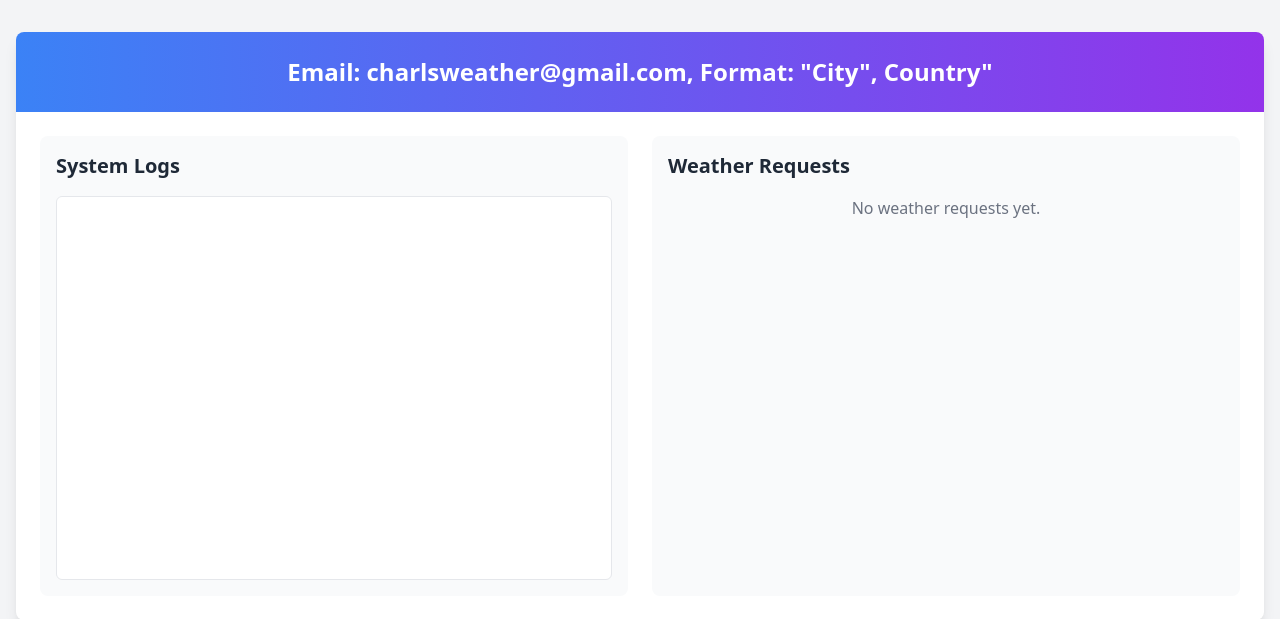
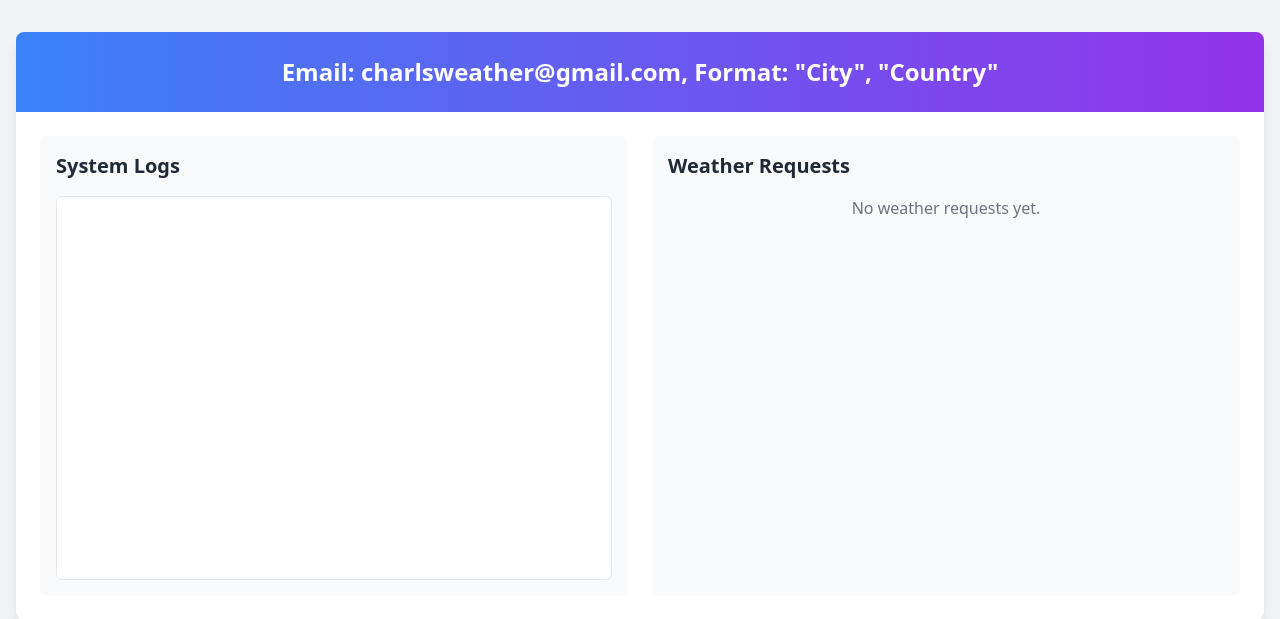
Before and after one commit to Chxrls/Email-Weather, a Flask app: template templates/index.html in a window 1280 px wide. Shown: the top 619 px of the page. Run offline with Flask 3, Linux system fonts and the light colour scheme; the template is opened without the code that fills it, so the values that code supplies are empty; some libraries are stand-ins or nearby versions.

Commit message:
Update index.html

```diff
--- a/templates/index.html
+++ b/templates/index.html
@@ -11,7 +11,7 @@
     <div class="container mx-auto px-4 py-8">
         <div class="bg-white shadow-lg rounded-lg overflow-hidden">
             <div class="bg-gradient-to-r from-blue-500 to-purple-600 p-6">
-                <h1 class="text-2xl font-bold text-white text-center">Email: charlsweather@gmail.com, Format: "City", Country"</h1>
+                <h1 class="text-2xl font-bold text-white text-center">Email: charlsweather@gmail.com, Format: "City", "Country"</h1>
                 <p1></p1>
             </div>
 
@@ -50,7 +50,7 @@
                 .then(response => response.json())
                 .then(requests => {
                     const container = document.getElementById('weather-requests');
-                    container.innerHTML = ''; // Clear previous content
+                    //container.innerHTML = ''; // Clear previous content
 
                     if (requests.length === 0) {
                         container.innerHTML = '<p class="text-gray-500 text-center">No weather requests yet.</p>';
```
